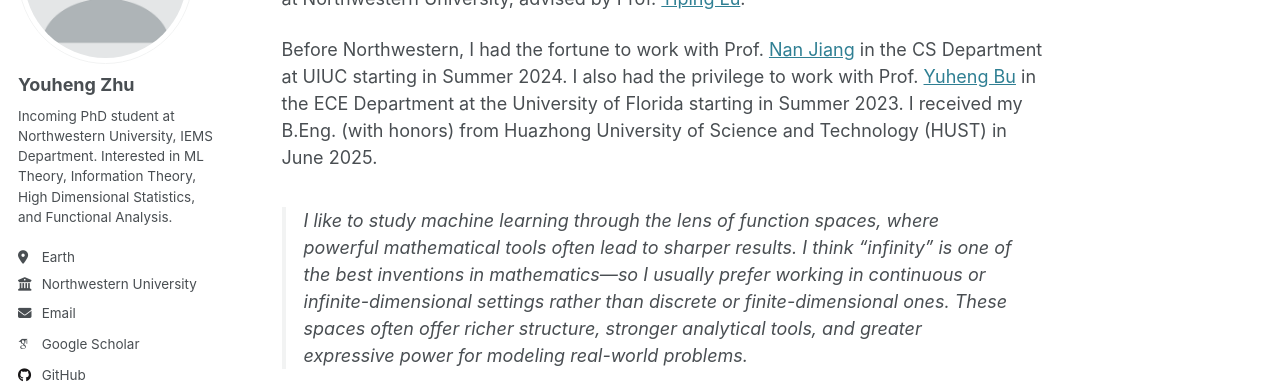
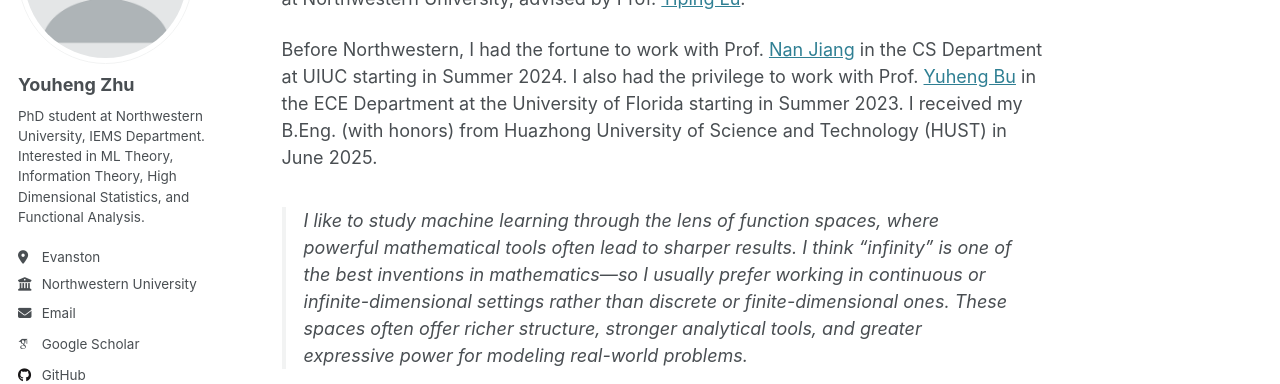
Before and after one commit to ZhuYouheng/zhuyouheng.github.io, a Jekyll site: the page built from _pages/about.md, in a window 1280 px wide. Shown: the part 217-601 px from the top of the page. Built offline with Jekyll 4.4.1, drawn with Linux system fonts in a browser that asks for light colours; some web fonts are replaced.

```diff
--- a/_config.yml
+++ b/_config.yml
@@ -12,7 +12,7 @@ site_theme               : "default"
 title                    : "Youheng Zhu"
 title_separator          : "-"
 name                     : &name "Youheng Zhu"
-description              : &description "Incoming PhD student at Northwestern University, IEMS Department."
+description              : &description "PhD student at Northwestern University, IEMS Department."
 url                      : https://zhuyouheng.github.io # the base hostname & protocol for your site e.g. "https://[your GitHub username].github.io"
 baseurl                  : "" # the subpath of your site, e.g. "/blog"
 repository               : "zhuyouheng.github.io"
@@ -25,8 +25,8 @@ author:
   avatar           : "profile.png"
   name             : "Youheng Zhu"
   pronouns         : # example: "she/her"
-  bio              : "Incoming PhD student at Northwestern University, IEMS Department. Interested in ML Theory, Information Theory, High Dimensional Statistics, and Functional Analysis."
-  location         : "Earth"
+  bio              : "PhD student at Northwestern University, IEMS Department. Interested in ML Theory, Information Theory, High Dimensional Statistics, and Functional Analysis."
+  location         : "Evanston"
   employer         : "Northwestern University"
   uri              : # URL
   email            : "youhengzhu at u dot northwestern dot edu"
--- a/_pages/about.md
+++ b/_pages/about.md
@@ -7,7 +7,7 @@ redirect_from:
   - /about.html
 ---
 
-Hi! I’m Youheng. I’m interested in mathematics and statistical learning theory. I’m a first-year PhD student in the Department of Industrial Engineering and Management Sciences at Northwestern University, advised by Prof. [Yiping Lu](https://www.mccormick.northwestern.edu/research-faculty/directory/profiles/lu-yiping.html).
+Hi! I’m Youheng. I’m interested in mathematics and statistical learning theory. I’m a first-year PhD student in the Department of Industrial Engineering and Management Sciences at Northwestern University, advised by Prof. [Yiping Lu](https://2prime.github.io/).
 
 Before Northwestern, I had the fortune to work with Prof. [Nan Jiang](https://nanjiang.cs.illinois.edu/) in the CS Department at UIUC starting in Summer 2024. I also had the privilege to work with Prof. [Yuheng Bu](https://buyuheng.github.io/) in the ECE Department at the University of Florida starting in Summer 2023. I received my B.Eng. (with honors) from Huazhong University of Science and Technology (HUST) in June 2025.
 
```
